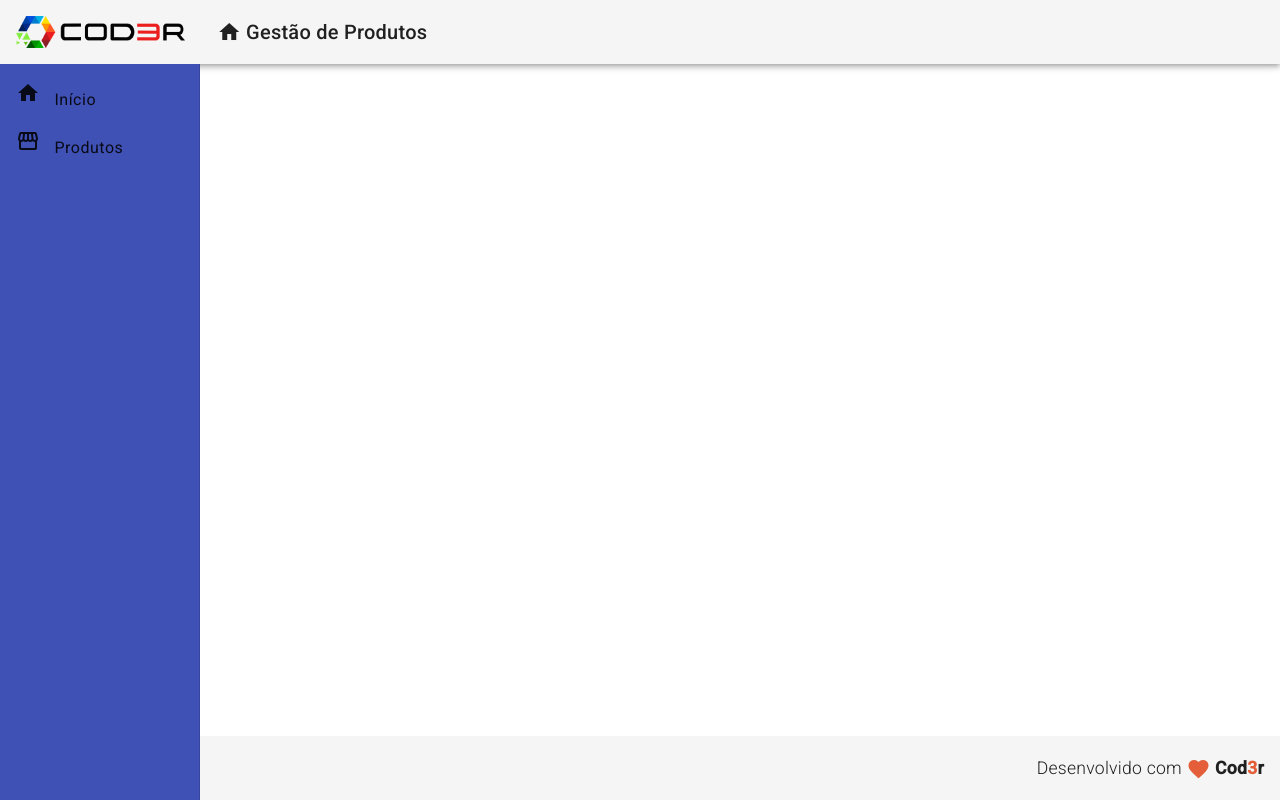
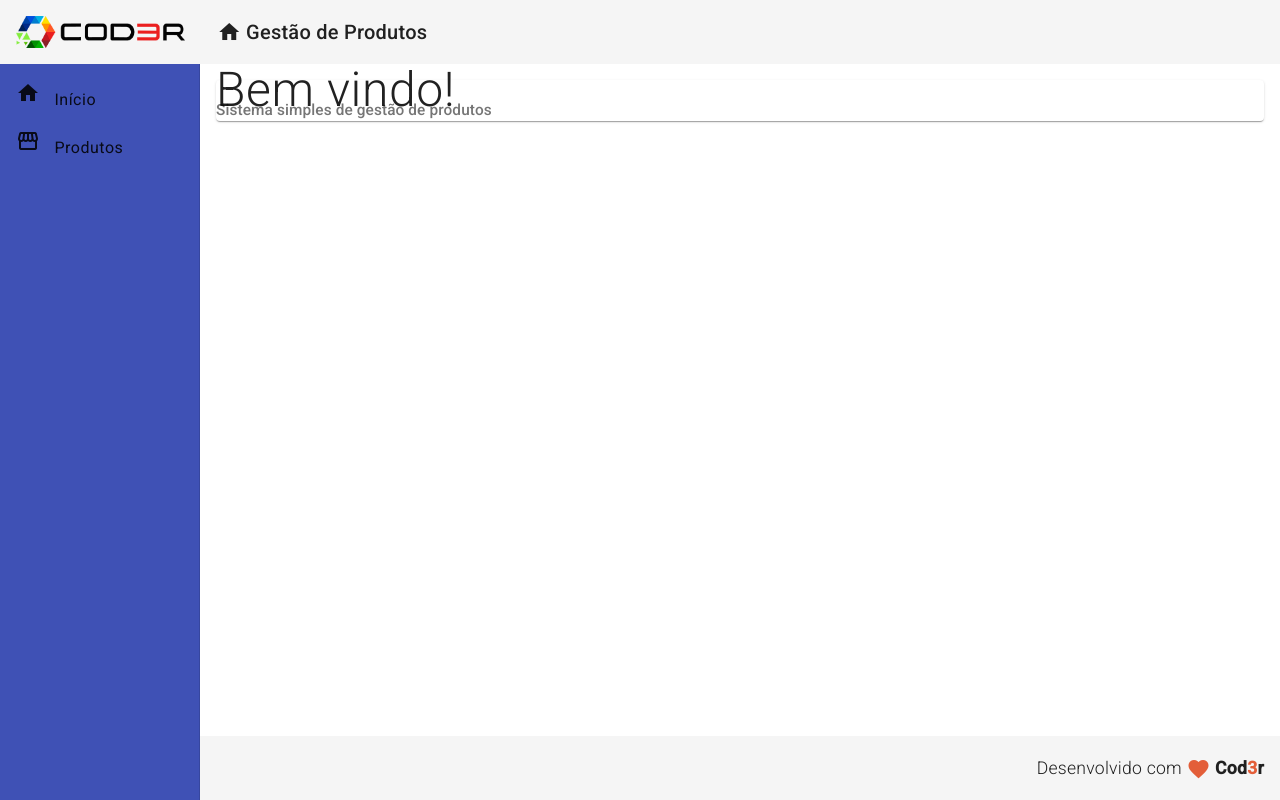
Before and after one commit to tharcius/angular9-essencial, an Angular app in the folder frontend-angular/: page / in a window 1280 px wide. Built offline with nearby package versions, Linux system fonts and the light colour scheme.

Commit message:
Home criado

```diff
--- a/frontend-angular/src/app/components/template/nav/nav.component.css
+++ b/frontend-angular/src/app/components/template/nav/nav.component.css
@@ -10,3 +10,8 @@
 .sidenav i {
     padding-right: 10px;
 }
+
+.content {
+    padding: 16px;
+    background-color: #fff;
+}
--- a/frontend-angular/src/app/components/template/nav/nav.component.html
+++ b/frontend-angular/src/app/components/template/nav/nav.component.html
@@ -15,4 +15,7 @@
             </a>
         </mat-nav-list>
     </mat-sidenav>
+    <mat-sidenav-content class="content">
+        <app-home></app-home>
+    </mat-sidenav-content>
 </mat-sidenav-container>
--- /dev/null
+++ b/frontend-angular/src/app/views/home/home.component.css
@@ -0,0 +1,9 @@
+.home .title {
+    font-size: 3rem;
+    font-weight: 300;
+    line-height: 1.2rem;
+}
+
+.home .subtitle {
+    font-size: 1.1em;
+}
--- /dev/null
+++ b/frontend-angular/src/app/views/home/home.component.html
@@ -0,0 +1,8 @@
+<mat-card class="home mat-elevation-z3">
+    <mat-card-title class="title">
+        Bem vindo!
+    </mat-card-title>
+    <mat-card-subtitle class="subtitle">
+        Sistema simples de gestão de produtos
+    </mat-card-subtitle>
+</mat-card>
```
Also changed, not shown: frontend-angular/src/app/app.module.ts (+6 -1 lines), frontend-angular/src/app/views/home/home.component.ts (added, +10 -0 lines).
